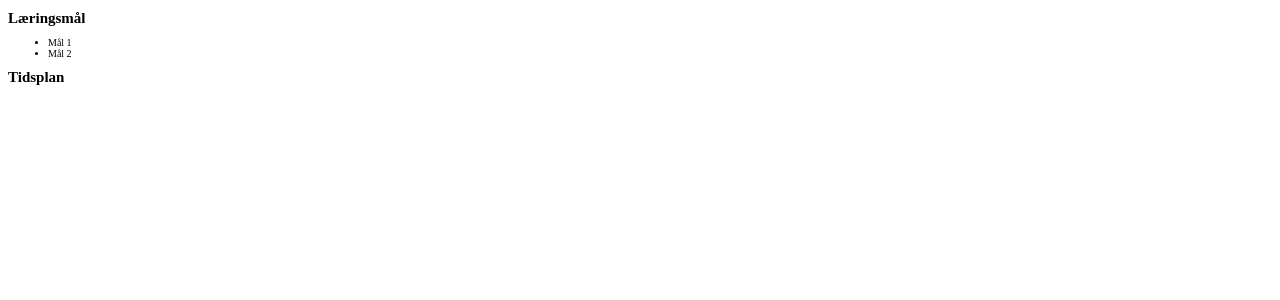
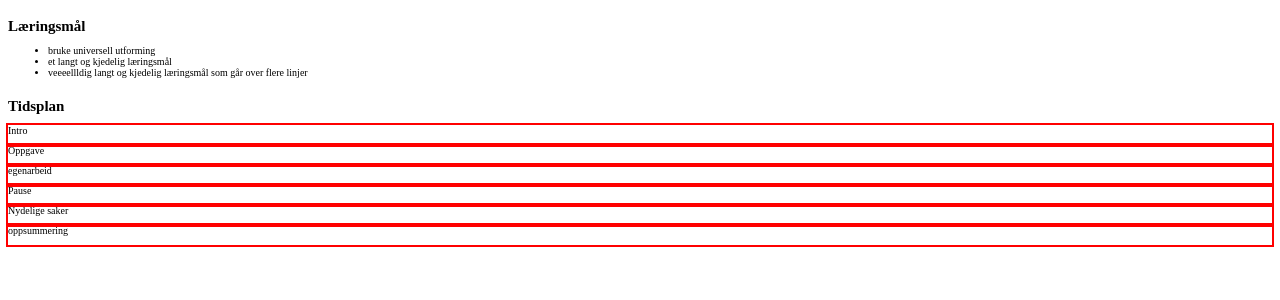
Before and after one commit to stalegjelsten/tidsplan-for-undervisning, a SvelteKit app: page / in a window 1280 px wide. Shown: the top 300 px of the page. Built offline with nearby package versions, Linux system fonts and the light colour scheme.

Commit message:
skeleton finished

```diff
--- a/src/routes/+page.svelte
+++ b/src/routes/+page.svelte
@@ -1,18 +1,70 @@
-<h1>Læringsmål</h1>
-<ul>
-	<li>Mål 1</li>
-	<li>Mål 2</li>
-</ul>
+<script>
+	let tidsplan_inndata = {
+		laeringsmaal: [
+			'bruke universell utforming',
+			'et langt og kjedelig læringsmål',
+			'veeeellldig langt og kjedelig læringsmål som går over flere linjer'
+		],
+		tidsplan: [
+			{ id: '1', startkl: '12.00', sluttkl: '12.15', andel: 17, innhold: 'Intro' },
+			{ id: '2', startkl: '12.10', sluttkl: '12.25', andel: 22, innhold: 'Oppgave' },
+			{ id: '3', startkl: '12.25', sluttkl: '12.35', andel: 11, innhold: 'egenarbeid' },
+			{ id: '4', startkl: '12.35', sluttkl: '12.55', andel: 22, innhold: 'Pause' },
+			{ id: '5', startkl: '13.00', sluttkl: '13.15', andel: 17, innhold: 'Nydelige saker' },
+			{ id: '6', startkl: '13.15', sluttkl: '13.32', andel: 17, innhold: 'oppsummering' }
+		]
+	};
+</script>
 
-<h1>Tidsplan</h1>
+<div id="container">
+	<div id="laeringsmaal">
+		<h1>Læringsmål</h1>
+		<ul>
+			{#each tidsplan_inndata.laeringsmaal as maal}
+				<li>{maal}</li>
+			{/each}
+		</ul>
+	</div>
+
+	<h1>Tidsplan</h1>
+	<div id="tidsplan">
+		{#each tidsplan_inndata.tidsplan as undervisningsbolk}
+			<div
+				id={undervisningsbolk.id}
+				name={undervisningsbolk.innhold}
+				style="flex: {undervisningsbolk.andel};"
+			>
+				{undervisningsbolk.innhold}
+			</div>
+		{/each}
+	</div>
+</div>
 
 <style>
 	:global(html) {
-		height: 100vh;
+		height: 100%;
 		width: 100vw;
+		margin: 0;
 		font-size: 62.5%;
 	}
 	h1 {
 		font-size: 150%;
 	}
+	div#container {
+		display: flex;
+		flex-direction: column;
+		height: 100%;
+	}
+	#container #laeringsmaal {
+		flex: 0 1 auto;
+	}
+	#container #tidsplan {
+		flex: 1 1 auto;
+		display: flex;
+		flex-direction: column;
+	}
+	#tidsplan div {
+		min-height: 2rem;
+		outline: 2px solid red;
+	}
 </style>
```
